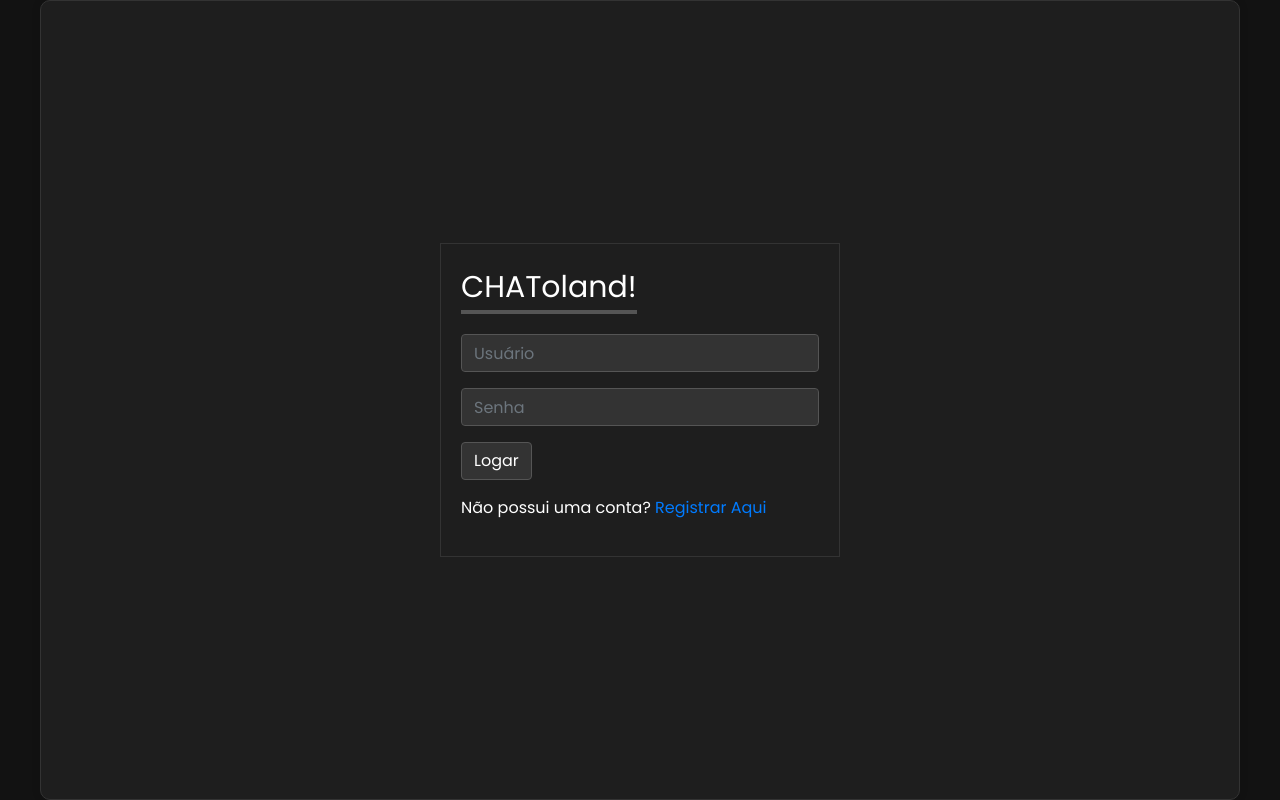
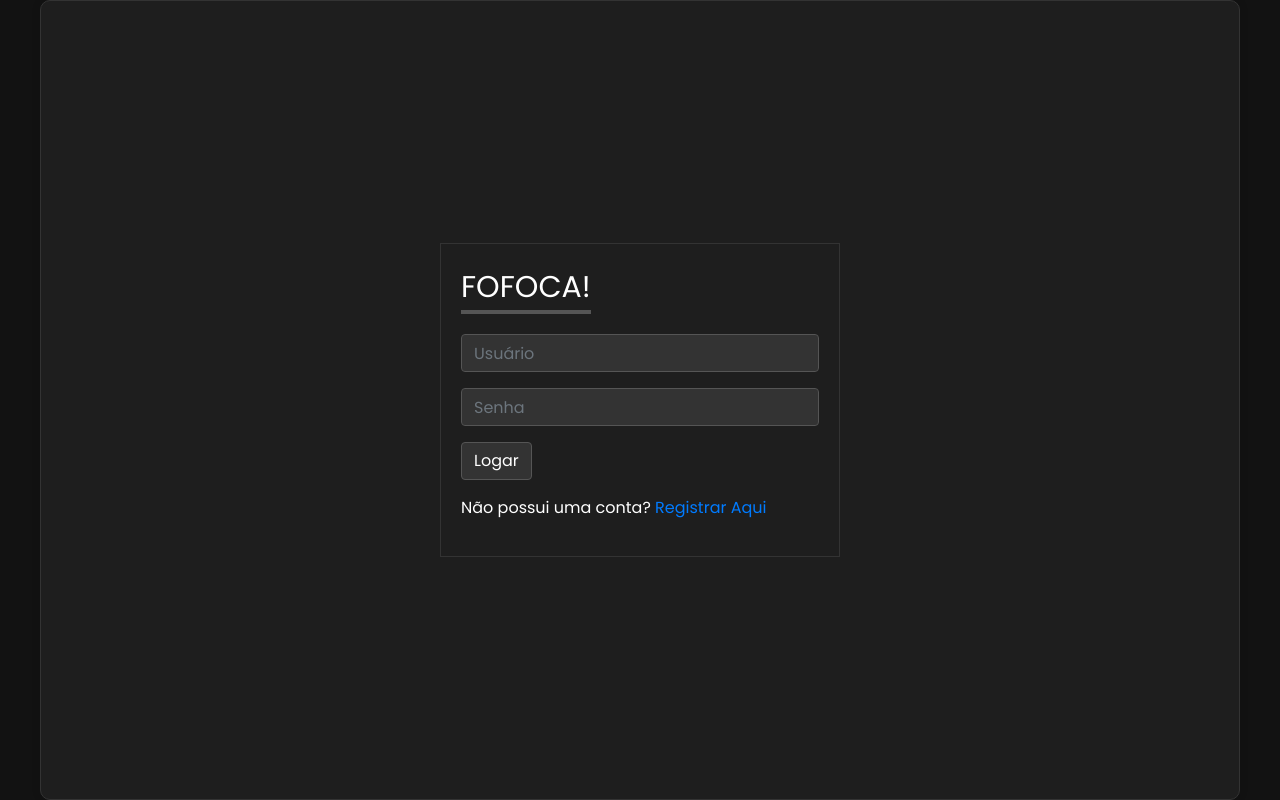
Before and after one commit to Asp3cTy/webchat, a website: page public/index.html in a window 1280 px wide. Drawn offline with nearby package versions, Linux system fonts and the light colour scheme; no server answers.

Commit message:
Update index.html

```diff
--- a/public/index.html
+++ b/public/index.html
@@ -12,7 +12,7 @@
     <div class="container app">
         <div class="screen join-screen active">
             <div class="form">
-                <h2>CHAToland!</h2>
+                <h2>FOFOCA!</h2>
                 <div class="form-group">
 
                     <input placeholder="Usuário" type="text" id="login-username" class="form-control">
```
